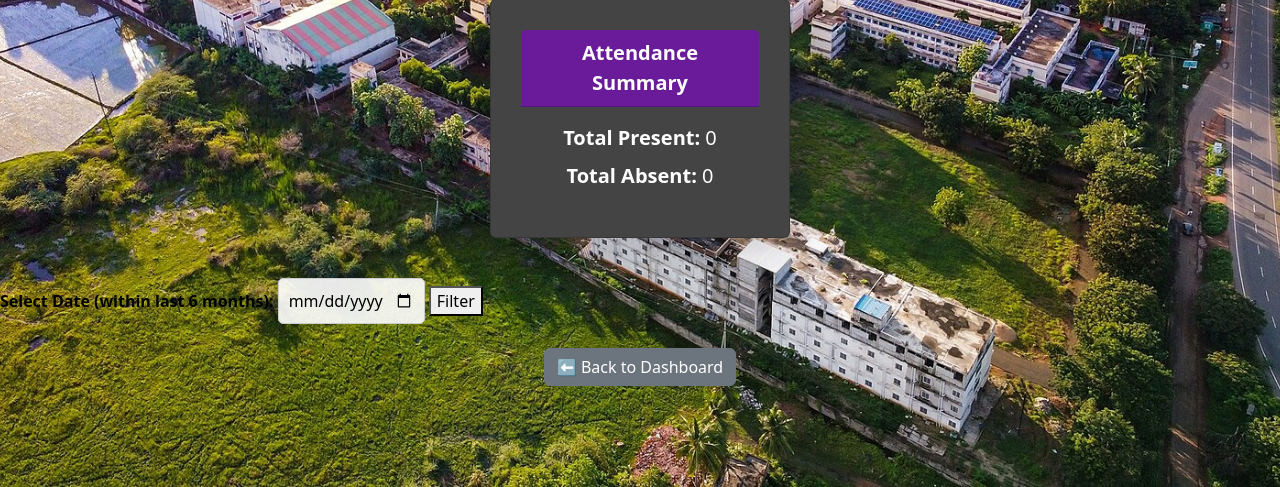
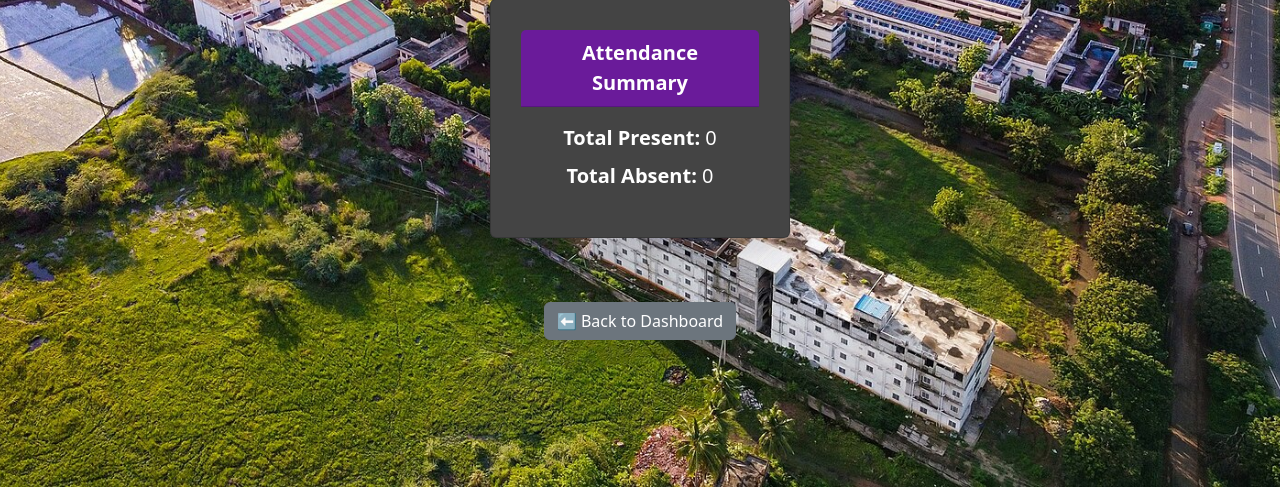
Before and after one commit to harasha12/student-management-portal, a Flask app: page /view_attendance in a window 1280 px wide. Shown: the part 313-800 px from the top of the page. Run offline with Flask 3, Linux system fonts and the light colour scheme; a user stored in the database is signed in; data that the repository does not hold is empty.

Commit message:
Update view_attendance.html

```diff
--- a/templates/view_attendance.html
+++ b/templates/view_attendance.html
@@ -77,11 +77,7 @@
 </div>
 
 </div>
-<form method="POST" style="margin-bottom: 20px;">
-    <label for="selected_date">Select Date (within last 6 months):</label>
-    <input type="date" name="selected_date" max="{{ selected_date }}">
-    <button type="submit">Filter</button>
-</form>
+
 
 
 <!-- Back to Dashboard -->
```
